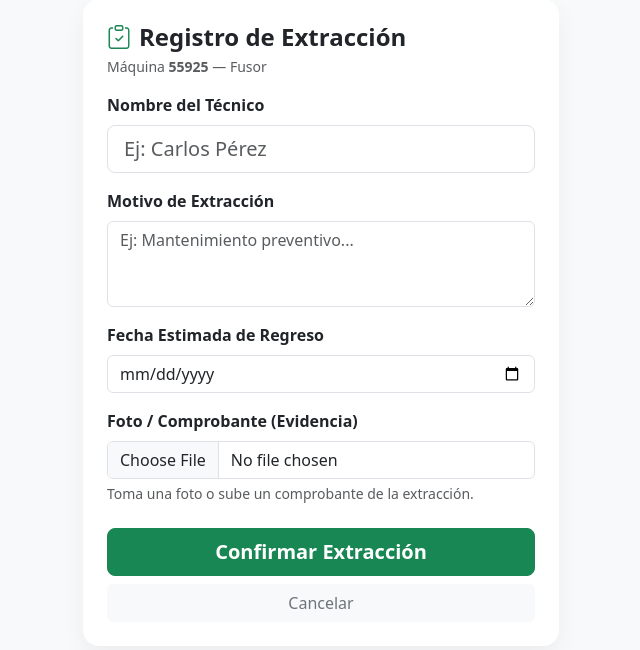
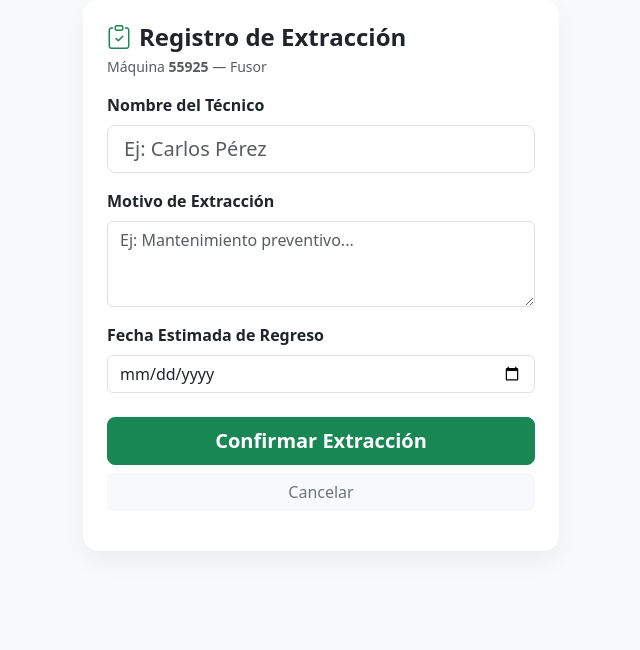
Before and after one commit to bryanyael/inventario-taller, a Flask app: page /solicitar/55925/1 in a window 1280 px wide. Shown: the part 49-699 px from the top of the page, without its empty margins (319-959 px from the left). Run offline with Flask 3, Linux system fonts and the light colour scheme; data comes from the database, SQL or seed files in the repository.

Commit message:
Update solicitud.html

```diff
--- a/templates/solicitud.html
+++ b/templates/solicitud.html
@@ -1,55 +1,91 @@
-<!DOCTYPE html>
 <html lang="es">
+
 <head>
+
     <meta charset="UTF-8">
+
     <meta name="viewport" content="width=device-width, initial-scale=1.0">
+
     <title>Solicitar Pieza</title>
+
     <link href="https://cdn.jsdelivr.net/npm/bootstrap@5.3.0/dist/css/bootstrap.min.css" rel="stylesheet">
+
     <link rel="stylesheet" href="https://cdn.jsdelivr.net/npm/bootstrap-icons@1.11.0/font/bootstrap-icons.css">
+
     <style>
+
         body { background-color: #f8f9fa; }
+
         .card-custom { border: none; border-radius: 16px; box-shadow: 0 10px 25px rgba(0,0,0,0.05); }
+
     </style>
+
 </head>
+
 <body>
+
     <div class="container py-5" style="max-width: 500px;">
+
         <div class="card card-custom bg-white p-4">
+
             <h4 class="fw-bold text-dark mb-1"><i class="bi bi-clipboard-check text-success me-2"></i>Registro de Extracción</h4>
+
             <p class="text-muted small mb-3">Máquina <strong>{{ codigo }}</strong> — {{ pieza.nombre }}</p>
 
-            <!-- Corrección de Action y Enctype -->
-            <form action="/solicitar/{{ codigo }}/{{ pieza.id }}" method="POST" enctype="multipart/form-data">
+
+
+            <form action="/extraer_pieza" method="POST" enctype="multipart/form-data">
+
                 <input type="hidden" name="codigo" value="{{ codigo }}">
+
                 <input type="hidden" name="pieza_id" value="{{ pieza.id }}">
 
+
+
                 <div class="mb-3">
+
                     <label class="form-label fw-semibold">Nombre del Técnico</label>
+
                     <input type="text" name="tecnico" class="form-control form-control-lg" placeholder="Ej: Carlos Pérez" required>
+
                 </div>
 
+
+
                 <div class="mb-3">
+
                     <label class="form-label fw-semibold">Motivo de Extracción</label>
+
                     <textarea name="motivo" class="form-control" rows="3" placeholder="Ej: Mantenimiento preventivo..." required></textarea>
+
                 </div>
 
-                <div class="mb-3">
+
+
+                <div class="mb-4">
+
                     <label class="form-label fw-semibold">Fecha Estimada de Regreso</label>
+
                     <input type="date" name="fecha_regreso" class="form-control" required>
+
                 </div>
 
-                <!-- CAMPO DE LA FOTO AGREGADO -->
-                <div class="mb-4">
-                    <label class="form-label fw-semibold">Foto / Comprobante (Evidencia)</label>
-                    <input type="file" name="foto_evidencia" class="form-control" accept="image/*" capture="environment">
-                    <div class="form-text">Toma una foto o sube un comprobante de la extracción.</div>
-                </div>
+
 
                 <button type="submit" class="btn btn-success btn-lg w-100 fw-bold rounded-3 mb-2">
+
                     Confirmar Extracción
+
                 </button>
+
                 <a href="/maquina/{{ codigo }}" class="btn btn-light w-100 text-secondary">Cancelar</a>
+
             </form>
+
         </div>
+
     </div>
+
 </body>
+
 </html>
```
